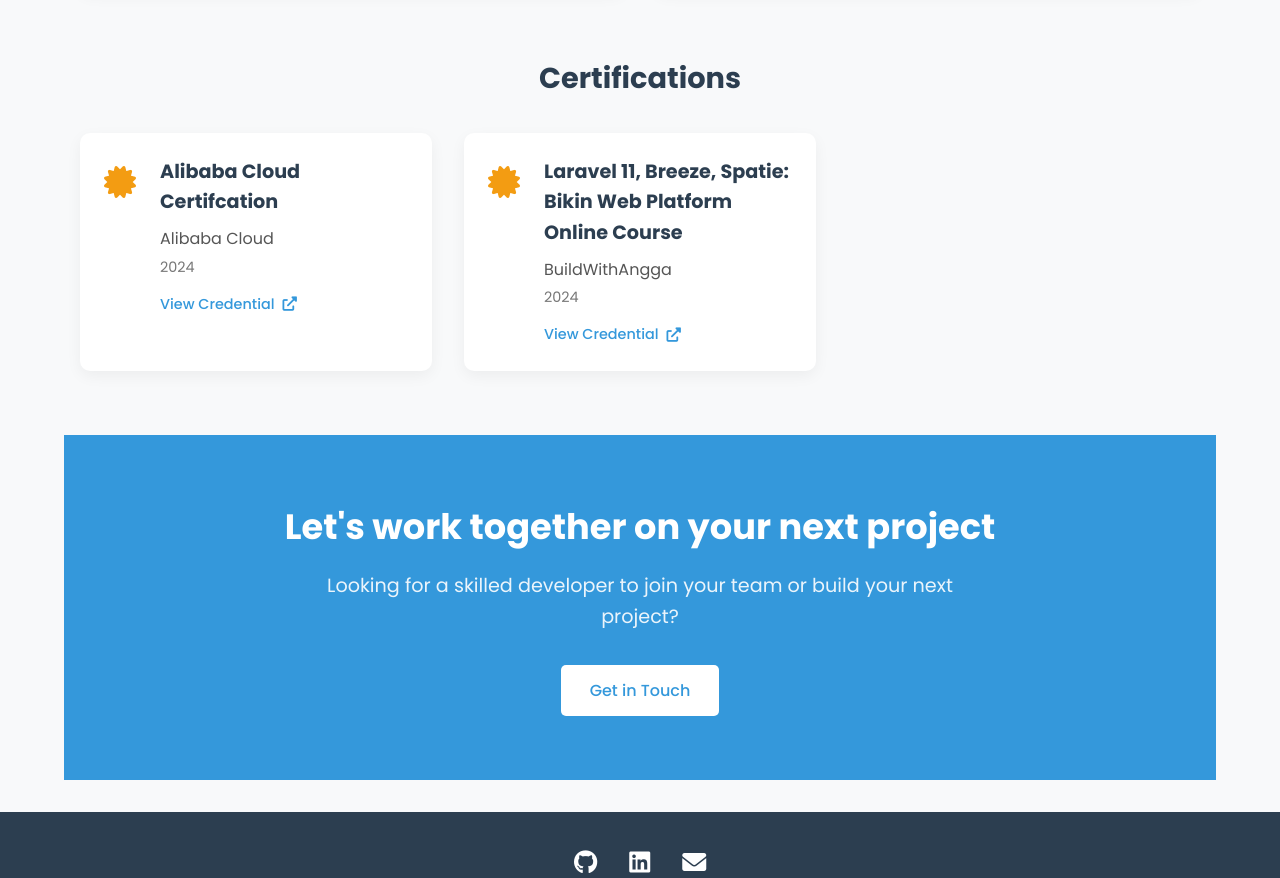
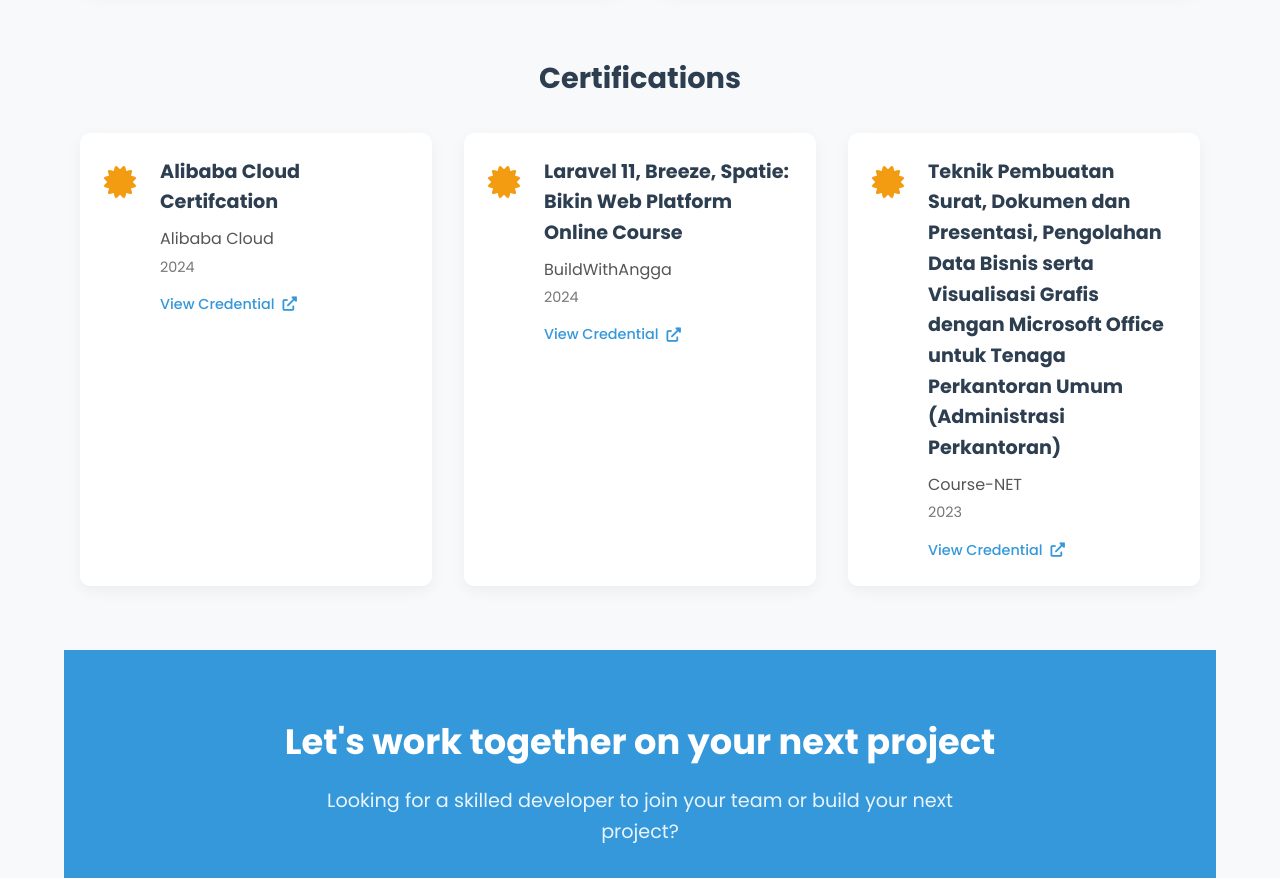
Before and after one commit to Mifta24/my-portfolio, a Vue app: page /skills in a window 1280 px wide. Shown: the part 3080-3958 px from the top of the page. Built offline with nearby package versions, Linux system fonts and the light colour scheme.

Commit message:
Edit CV and Medsos

```diff
--- a/src/views/AboutView.vue
+++ b/src/views/AboutView.vue
@@ -50,7 +50,7 @@
           </div>
           <div class="download-cv">
             <a
-              href="https://drive.google.com/file/d/1qhMM2s1td_WX7fHSftMM60xD3fZoe_-t/view?usp=drive_link"
+              href="https://drive.google.com/file/d/13dnaha3AngJQkpKRhv26LwTchnNe1gCq/view?usp=sharing"
               class="btn btn-primary"
             >
               <i class="fas fa-download"></i> Download CV
--- a/src/views/ContactView.vue
+++ b/src/views/ContactView.vue
@@ -63,22 +63,18 @@
               >
                 <i class="fab fa-github"></i>
               </a>
-              <a
-                href="https://linkedin.com/in/yourusername"
-                target="_blank"
-                rel="noopener noreferrer"
-              >
+              <a href="#" target="_blank" rel="noopener noreferrer">
                 <i class="fab fa-linkedin"></i>
               </a>
               <a
-                href="https://twitter.com/yourusername"
+                href="https://x.com/MiftaAldi24?t=hkYF19hu2v1wSUtGWoGCOg&s=09"
                 target="_blank"
                 rel="noopener noreferrer"
               >
                 <i class="fab fa-twitter"></i>
               </a>
               <a
-                href="https://instagram.com/yourusername"
+                href="https://www.instagram.com/mifta_xh_ui?utm_source=qr&igsh=OXZyb3pibDJmOXcw"
                 target="_blank"
                 rel="noopener noreferrer"
               >
--- a/src/views/SkillsView.vue
+++ b/src/views/SkillsView.vue
@@ -215,13 +215,13 @@
           date: "2024",
           url: "https://drive.google.com/file/d/1GvjYf4EJosLxgqk2kig9oY34Z2FrTFUT/view?usp=sharing",
         },
-        // {
-        //   name: "Laravel Framework",
-        //   icon: "fas fa-certificate",
-        //   issuer: "Laracasts",
-        //   date: "2022",
-        //   url: "#",
-        // },
+        {
+          name: "Teknik Pembuatan Surat, Dokumen dan Presentasi, Pengolahan Data Bisnis serta Visualisasi Grafis dengan Microsoft Office untuk Tenaga Perkantoran Umum (Administrasi Perkantoran)",
+          icon: "fas fa-certificate",
+          issuer: "Course-NET",
+          date: "2023",
+          url: "https://drive.google.com/file/d/1rmpf6bw63qLXP7El4Sc8asGEq-IfPeXI/view?usp=sharing",
+        },
       ],
     };
   },
```
Also changed, not shown: 6 other files (tests, documents, lock files or other folders).
